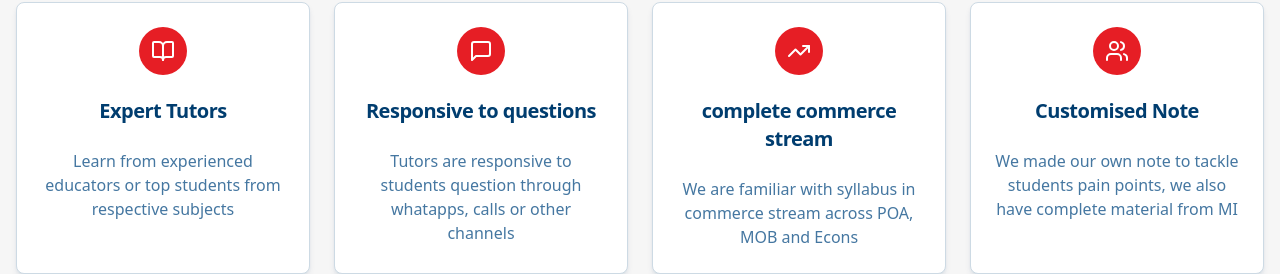
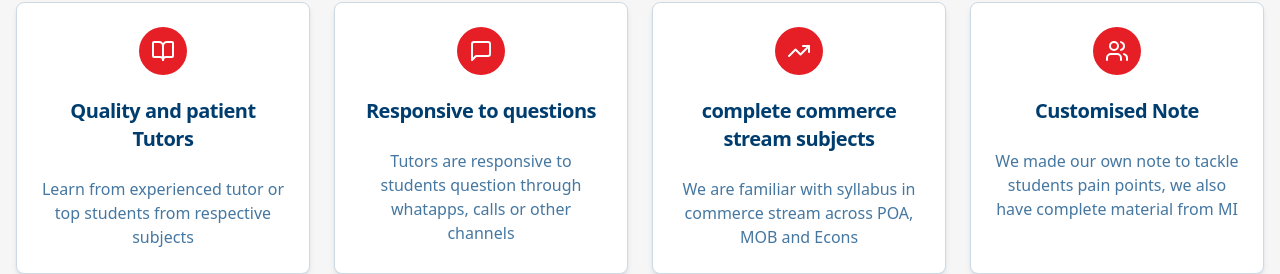
Before and after one commit to yeyehandsome1984/tutorly-aid, a React (Vite) app: page / in a window 1280 px wide. Shown: the part 678-952 px from the top of the page. Built offline with nearby package versions, Linux system fonts and the light colour scheme; no server answers; the database is empty; the HTML template or start-up script is replaced by a standard one.

Commit message:
Code edited in Lovable Code Editor
Edited UI in Lovable

```diff
--- a/src/pages/Index.tsx
+++ b/src/pages/Index.tsx
@@ -81,8 +81,8 @@ const Index = () => {
   const features = [
     {
       icon: BookOpen,
-      title: "Expert Tutors",
-      description: "Learn from experienced educators or top students from respective subjects",
+      title: "Quality and patient Tutors",
+      description: "Learn from experienced tutor or top students from respective subjects",
     },
     {
       icon: MessageSquare,
@@ -91,7 +91,7 @@ const Index = () => {
     },
     {
       icon: TrendingUp,
-      title: "complete commerce stream",
+      title: "complete commerce stream subjects",
       description: "We are familiar with syllabus in commerce stream across POA, MOB and Econs",
     },
     {
```
